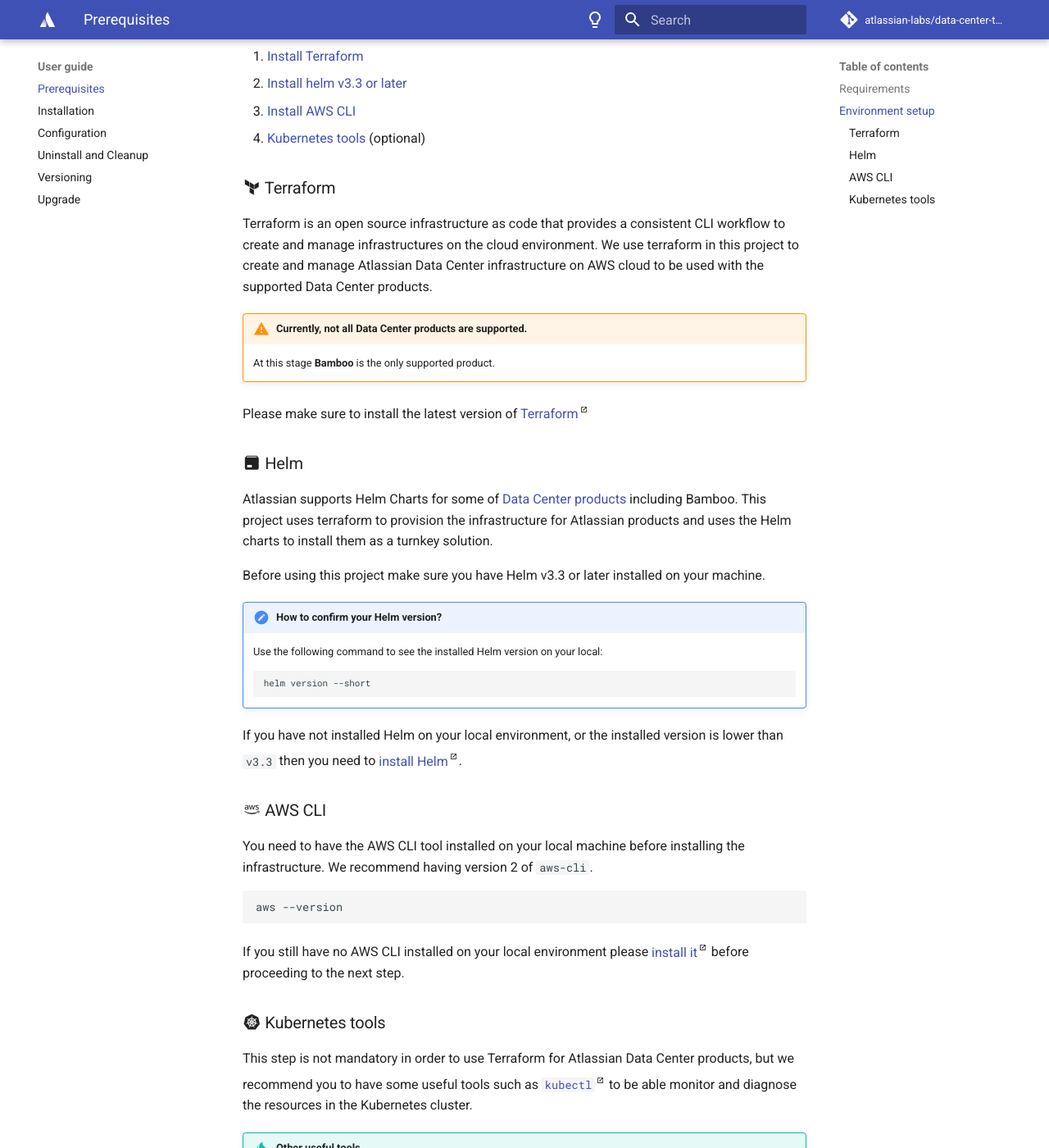
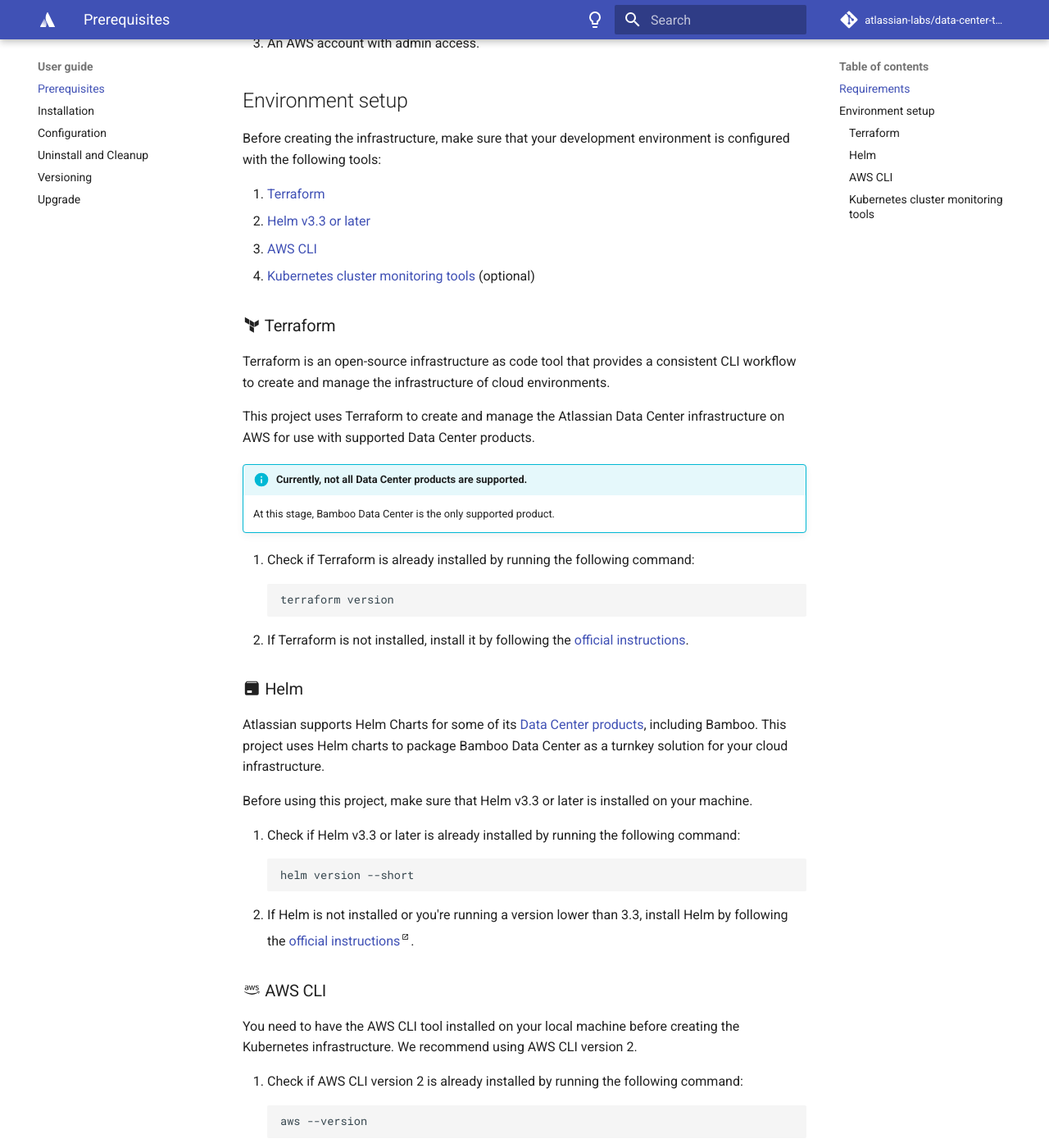
Before and after one commit to atlassian-labs/data-center-terraform, an MkDocs documentation site: the page built from docs/docs/userguide/PREREQUISITES.md, in a window 1280 px wide and 1400 px high, scrolled down 549 px. Shown: the whole window at 82% size. Built offline with MkDocs 1.6.1 and Material for MkDocs 9.7.7, drawn with Linux system fonts in a browser that asks for light colours; comment, search, counter and statistics services are not loaded; some of the changed text lies outside the part shown.

Commit message:
Edit PREREQUISITES.md

````diff
--- a/docs/docs/userguide/PREREQUISITES.md
+++ b/docs/docs/userguide/PREREQUISITES.md
@@ -1,7 +1,10 @@
 # Prerequisites
+
+Before installing the infrastructure for Atlassian Data Center products, make sure that you meet the following requirements and that your local environment is configured with all the necessary tools.
+
 ## Requirements
 
-In order to deploy Atlassian’s Data Center infrastructure, the following are required:
+In order to deploy Atlassian’s Data Center infrastructure to Amazon Web Services (AWS), the following are required:
 
 1. An understanding of [Kubernetes](https://kubernetes.io/docs/concepts/overview/what-is-kubernetes/){.external} and [Helm](https://helm.sh/){.external} concepts.
 2. An understanding of [Terraform](https://www.terraform.io/){.external}.
@@ -9,61 +12,54 @@
 
 ## Environment setup
 
-Before installing you need to make sure your environment has the necessary tools::
+Before creating the infrastructure, make sure that your development environment is configured with the following tools:
 
-1. [Install Terraform](#terraform)
-2. [Install helm v3.3 or later](#helm)
-3. [Install AWS CLI](#aws-cli)
-4. [Kubernetes tools](#kubernetes-tools) (optional)
-
+1. [Terraform](#terraform)
+2. [Helm v3.3 or later](#helm)
+3. [AWS CLI](#aws-cli)
+4. [Kubernetes cluster monitoring tools](#kubernetes-tools) (optional)
 
 ### :material-terraform: Terraform
-Terraform is an open source infrastructure as code that provides a consistent CLI workflow to create and manage
-infrastructures on the cloud environment. We use terraform in this project to create and manage Atlassian Data Center
-infrastructure on AWS cloud to be used with the supported Data Center products.
 
-!!! warning "Currently, not all Data Center products are supported."
-    At this stage **Bamboo** is the only supported product.
+Terraform is an open-source infrastructure as code tool that provides a consistent CLI workflow to create and manage the infrastructure of cloud environments.
 
-Please make sure to install the latest version of [Terraform](https://learn.hashicorp.com/tutorials/terraform/install-cli){.external}
+This project uses Terraform to create and manage the Atlassian Data Center infrastructure on AWS for use with supported Data Center products.
+
+!!! info "Currently, not all Data Center products are supported."
+    At this stage, Bamboo Data Center is the only supported product.
+
+1. Check if Terraform is already installed by running the following command:
+   ```shell
+   terraform version
+   ```
+2. If Terraform is not installed, install it by following the [official instructions](https://learn.hashicorp.com/tutorials/terraform/install-cli).
 
 ### :material-package: Helm
-Atlassian supports Helm Charts for some of [Data Center products](https://atlassian.github.io/data-center-helm-charts/)
-including Bamboo. This project uses terraform to provision the infrastructure for Atlassian products and uses the
-Helm charts to install them as a turnkey solution.
 
-Before using this project make sure you have Helm v3.3 or later installed on your machine.
+Atlassian supports Helm Charts for some of its [Data Center products](https://atlassian.github.io/data-center-helm-charts/), including Bamboo. This project uses Helm charts to package Bamboo Data Center as a turnkey solution for your cloud infrastructure.
 
-!!! help "How to confirm your Helm version?"
-    Use the following command to see the installed Helm version on your local:
+Before using this project, make sure that Helm v3.3 or later is installed on your machine.
 
-    ```
-    helm version --short
-    ```
-
-If you have not installed Helm on your local environment, or the installed version is lower than `v3.3` then you
-need to [install Helm](https://helm.sh/docs/intro/install/){.external}.
+1. Check if Helm v3.3 or later is already installed by running the following command:
+   ```shell
+   helm version --short
+   ```
+2. If Helm is not installed or you're running a version lower than 3.3, install Helm by following the [official instructions](https://helm.sh/docs/intro/install/){.external}.
 
 ### :material-aws: AWS CLI
-You need to have the AWS CLI tool installed on your local machine before installing the infrastructure. We recommend
-having version 2 of `aws-cli`.
 
-```
-aws --version
-```
+You need to have the AWS CLI tool installed on your local machine before creating the Kubernetes infrastructure. We recommend using AWS CLI version 2.
 
-If you still have no AWS CLI installed on your local environment please
- [install it](https://docs.aws.amazon.com/cli/latest/userguide/getting-started-install.html){.external} before
- proceeding to the next step.
+1. Check if AWS CLI version 2 is already installed by running the following command:
+    ```shell
+    aws --version
+    ```
+2. If the AWS CLI is not installed or you're running version 1, install AWS CLI version 2 by following the [official instructions](https://docs.aws.amazon.com/cli/latest/userguide/getting-started-install.html){.external}.
 
+### :material-kubernetes: Kubernetes cluster monitoring tools
 
-### :material-kubernetes: Kubernetes tools
-This step is not mandatory in order to use Terraform for Atlassian Data Center products, but we recommend you to have
-some useful tools such as [`kubectl`](https://kubernetes.io/docs/tasks/tools/install-kubectl-macos/){.external} to be able monitor
+This step is not mandatory in order to use Terraform for Atlassian Data Center products, but we recommend installing tools such as [`kubectl`](https://kubernetes.io/docs/tasks/tools/install-kubectl-macos/){.external} to be able monitor
 and diagnose the resources in the Kubernetes cluster.
 
-!!! Tip "Other useful tools"
-    There are many Kubernetes open source monitoring tools such as
-    [Prometheus](https://github.com/prometheus/prometheus){.external},
-    [Grafana](https://github.com/grafana/grafana){.external},
-    [Weave Scope](https://github.com/weaveworks/scope){.external}, and many  other tools that could be useful.
+!!! Tip "Other Kubernetes cluster monitoring tools"
+    Alternatively, you can use other open-source Kubernetes cluster monitoring monitoring tools, such as [Prometheus](https://github.com/prometheus/prometheus){.external} [Grafana](https://github.com/grafana/grafana){.external}, or [Weave Scope](https://github.com/weaveworks/scope){.external}.
````
